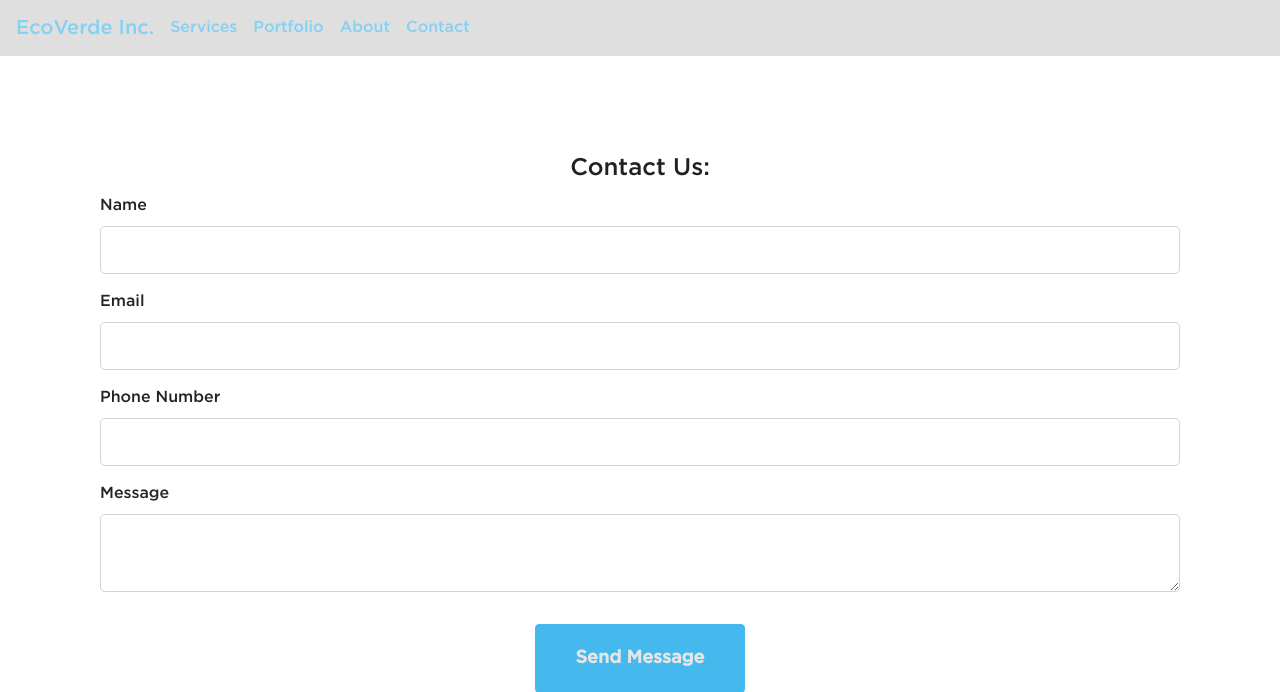
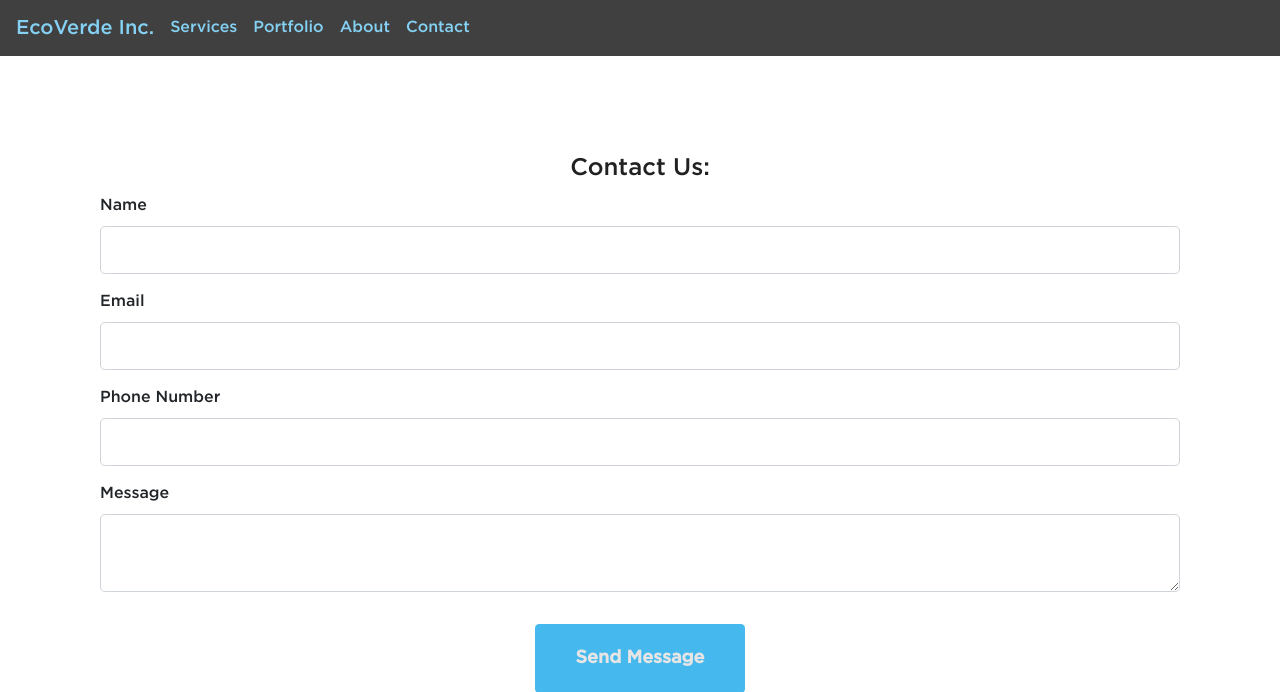
Before and after one commit to meettingthespam/ecoverde, a Flask app: page /contact in a window 1280 px wide. Shown: the top 692 px of the page. Run offline with Flask 2, Linux system fonts and the light colour scheme; parts of the project's set-up code (start-up, migrations or seed data) failed here and were passed over; some libraries are stand-ins or nearby versions.

Commit message:
Update main.css

```diff
--- a/FlaskBuild/static/css/main.css
+++ b/FlaskBuild/static/css/main.css
@@ -51,7 +51,7 @@ button.bg-eco-verde-green:focus {
 }
 
 .bg-eco-verde-gray{;
-  background-color: #dfdfdf ;
+  background-color: #404040;
 }
 
 
```
